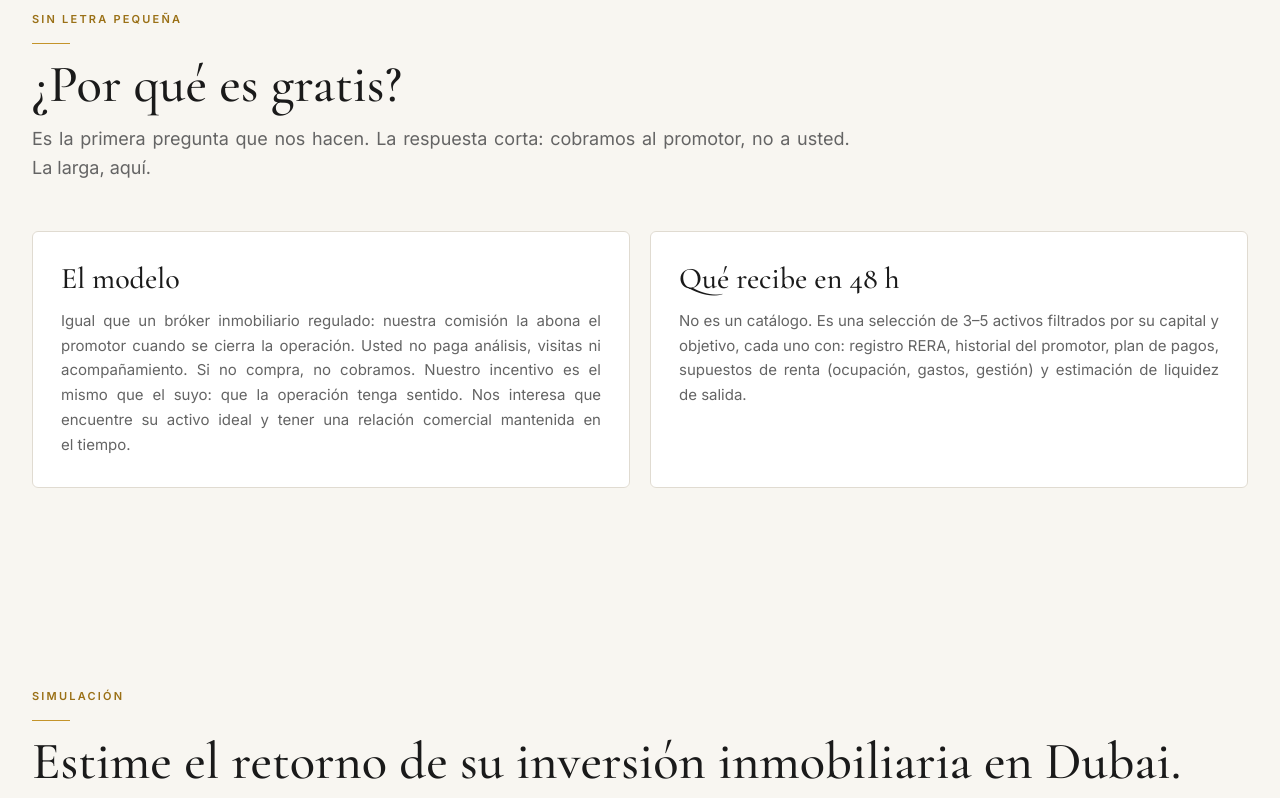
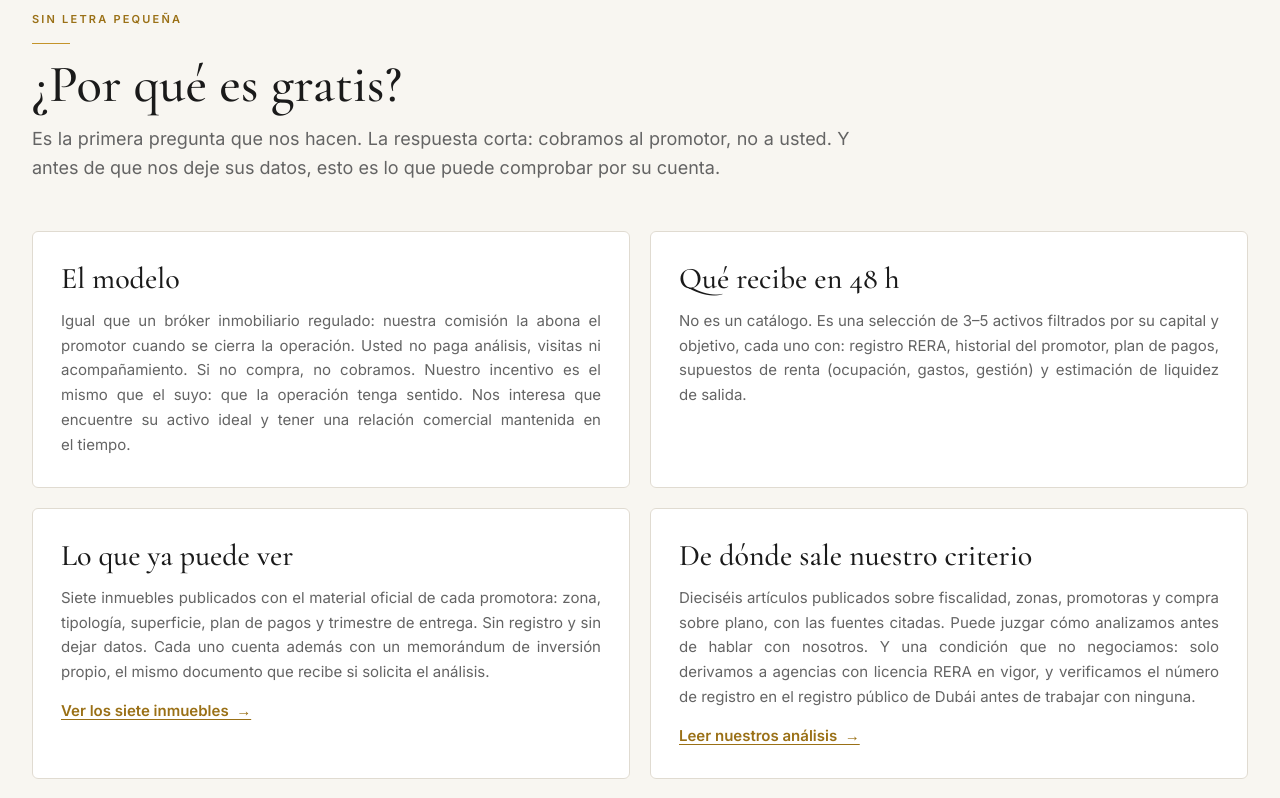
Before and after one commit to civcomercial2010-cmyk/horizonte-emirates-web, a website: page public/index.html in a window 1280 px wide. Shown: the part 4580-5378 px from the top of the page. Drawn offline with Linux system fonts and the light colour scheme.

Commit message:
Prueba social verificable en lugar de testimonios (M17)
El proyecto no tiene clientes todavía, así que la sección de confianza pasa
de dos a cuatro tarjetas apoyándose solo en hechos comprobables:

- Lo que ya puede ver: los siete inmuebles publicados con material oficial
  de cada promotora, sin registro ni dejar datos, más el memorándum de
  inversión. Con enlace directo a /proyectos.html.
- De dónde sale nuestro criterio: los dieciséis artículos con fuentes
  citadas, y la condición de derivar solo a agencias con licencia RERA
  verificada en el registro público de Dubái.

Sin nombrar al partner, por decisión de negocio: atar la marca a una sola
agencia obligaría a reescribir la web al sumar nuevos socios. Se afirma el
criterio de selección, que es cierto y sirve para cualquier partner futuro.

Descartado inventar testimonios: el RDL 24/2021 (Directiva Ómnibus) tipifica
como práctica desleal publicar reseñas como si fueran de consumidores reales
sin verificarlas, con sanciones de hasta el 4% del volumen de negocio. Y con
un ticket de 500.000 a 800.000 EUR, un testimonio que el comprador no puede
contrastar confirma la desconfianza en lugar de disiparla.

Validado con Playwright móvil: 7/7 en la sección nueva y 21/21 + 15/15 +
17/17 sin regresiones.

Co-Authored-By: Claude Opus 5 (1M context) <noreply@anthropic.com>

```diff
--- a/public/assets/css/home.css
+++ b/public/assets/css/home.css
@@ -456,6 +456,10 @@ h1 em{font-style:italic;color:var(--gold)}
 .trust-card{background:#fff;border:1px solid var(--border);border-radius:6px;padding:30px 28px}
 .trust-card h3{font-family:var(--serif);font-size:clamp(24px,2.6vw,30px);font-weight:500;color:var(--ink);margin-bottom:12px;line-height:1.15}
 .trust-card p{font-size:15px;color:var(--muted);line-height:1.65;text-align:justify;text-wrap:pretty}
+.trust-card p+p{margin-top:14px}
+.trust-link{text-align:left!important}
+.trust-link a{color:var(--gold-text);font-weight:600;text-decoration:underline;text-underline-offset:3px}
+.trust-link a:hover{color:var(--gold)}
 .trust-partner{margin-top:24px;font-size:14px;color:var(--muted);line-height:1.6;text-align:center;max-width:72ch;margin-inline:auto}
 .trust-partner a{color:var(--gold-text);text-decoration:underline}
 
--- a/public/index.html
+++ b/public/index.html
@@ -324,7 +324,7 @@
       <span class="eyebrow">Sin letra pequeña</span>
       <div class="rule"></div>
       <h2>¿Por qué es gratis?</h2>
-      <p>Es la primera pregunta que nos hacen. La respuesta corta: cobramos al promotor, no a usted. La larga, aquí.</p>
+      <p>Es la primera pregunta que nos hacen. La respuesta corta: cobramos al promotor, no a usted. Y antes de que nos deje sus datos, esto es lo que puede comprobar por su cuenta.</p>
     </div>
     <div class="trust-g reveal-stagger">
       <article class="trust-card">
@@ -334,6 +334,16 @@
       <article class="trust-card">
         <h3>Qué recibe en 48 h</h3>
         <p>No es un catálogo. Es una selección de 3–5 activos filtrados por su capital y objetivo, cada uno con: registro RERA, historial del promotor, plan de pagos, supuestos de renta (ocupación, gastos, gestión) y estimación de liquidez de salida.</p>
+      </article>
+      <article class="trust-card">
+        <h3>Lo que ya puede ver</h3>
+        <p>Siete inmuebles publicados con el material oficial de cada promotora: zona, tipología, superficie, plan de pagos y trimestre de entrega. Sin registro y sin dejar datos. Cada uno cuenta además con un memorándum de inversión propio, el mismo documento que recibe si solicita el análisis.</p>
+        <p class="trust-link"><a href="/proyectos.html">Ver los siete inmuebles &nbsp;→</a></p>
+      </article>
+      <article class="trust-card">
+        <h3>De dónde sale nuestro criterio</h3>
+        <p>Dieciséis artículos publicados sobre fiscalidad, zonas, promotoras y compra sobre plano, con las fuentes citadas. Puede juzgar cómo analizamos antes de hablar con nosotros. Y una condición que no negociamos: solo derivamos a agencias con licencia RERA en vigor, y verificamos el número de registro en el registro público de Dubái antes de trabajar con ninguna.</p>
+        <p class="trust-link"><a href="/blog/">Leer nuestros análisis &nbsp;→</a></p>
       </article>
     </div>
   </div>
```
